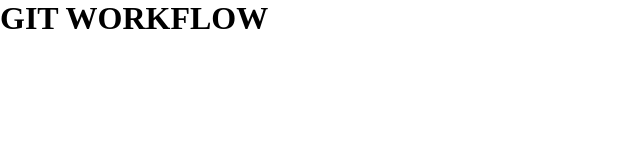
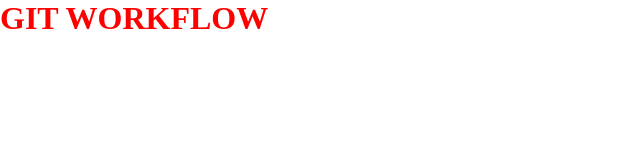
Before and after one commit to ayoubessafi/git-workflaw, a plain HTML site: page index.html in a window 1280 px wide. Shown: the whole page, without its empty margins (0-640 px from the left). Drawn offline with Linux system fonts and the light colour scheme.

Commit message:
le couleur est changer

```diff
--- a/style.css
+++ b/style.css
@@ -14,3 +14,6 @@
     background-color: #e7e5e4;
     letter-spacing: .15em;
   }
+  .some-heading{
+    color : red;
+  }
```
